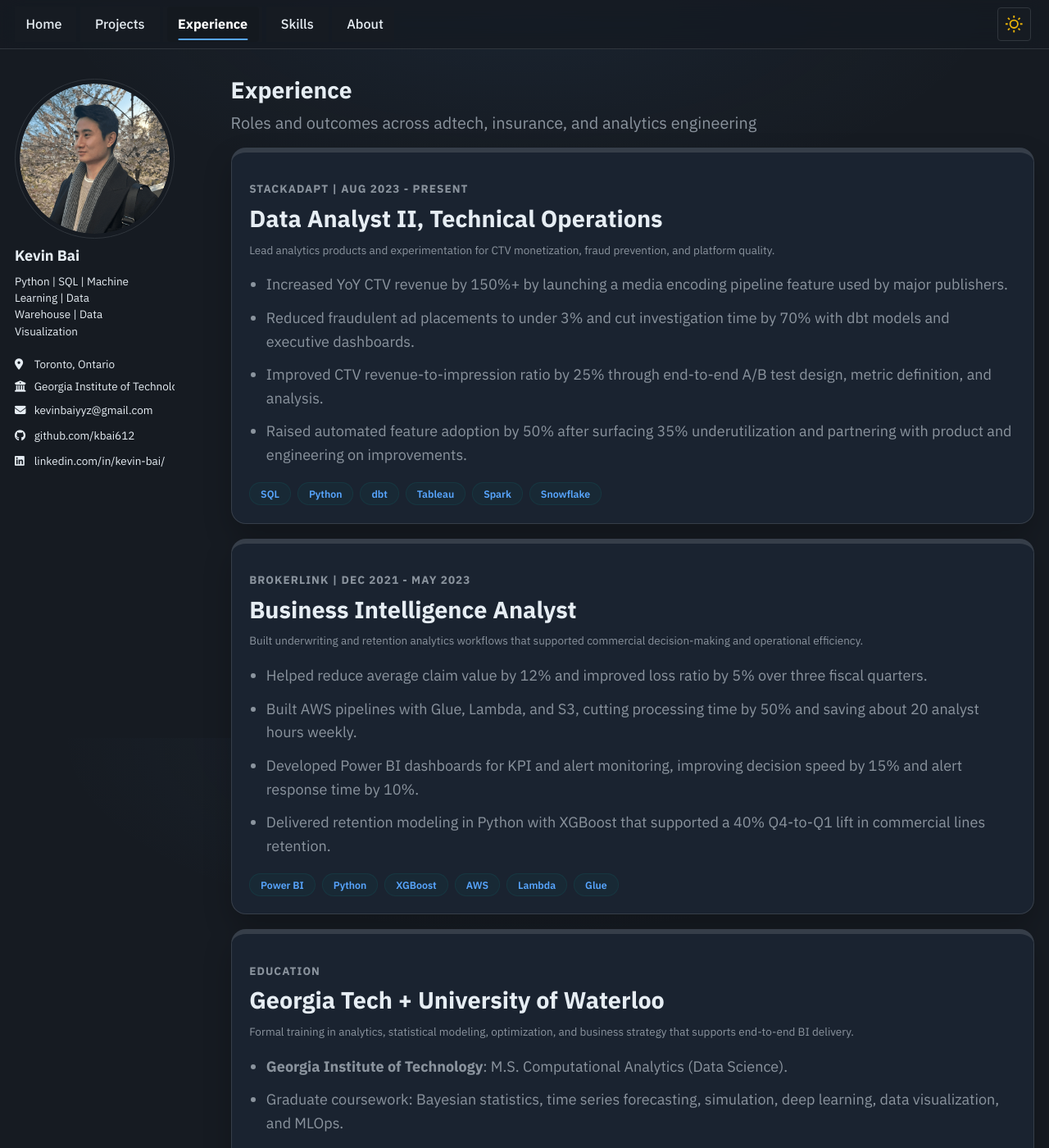
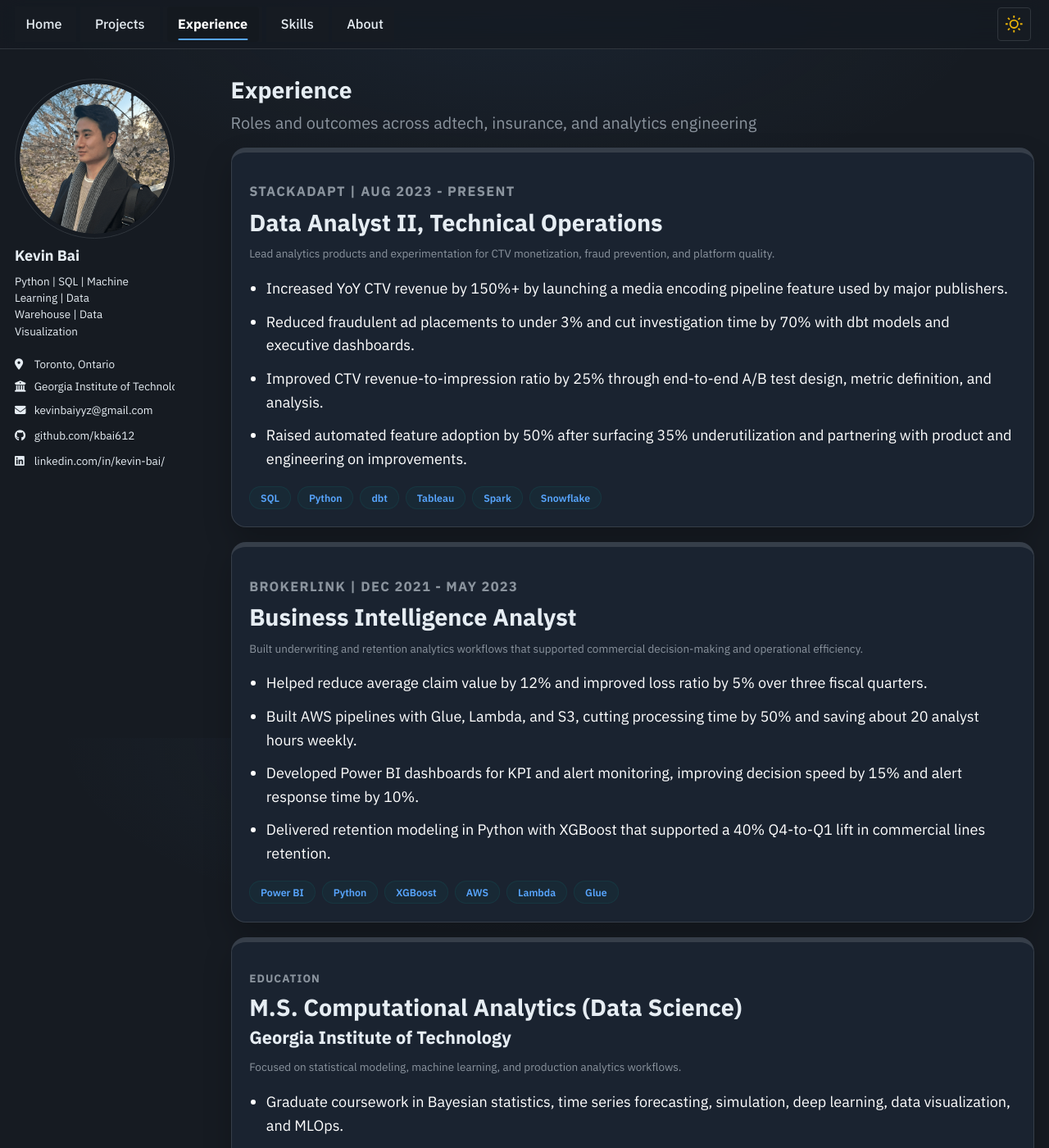
Before and after one commit to kbai612/WEBSITE, a Jekyll site: the page built from _pages/experience.md, in a window 1280 px wide and 1400 px high. Shown: the whole window at 82% size. Built offline with Jekyll 4.4.1, drawn with Linux system fonts in a browser that asks for light colours; some of the changed text lies outside the part shown.

Commit message:
Separate Georgia Tech and Waterloo

```diff
--- a/_pages/experience.md
+++ b/_pages/experience.md
@@ -13,7 +13,7 @@ page_class: "archive--projects-cards"
 
   <div class="featured-work__grid projects-card-grid">
     <article class="featured-card project-card project-card--dark">
-      <p class="featured-card__kicker">StackAdapt | Aug 2023 - Present</p>
+      <p class="featured-card__kicker experience-card__meta">StackAdapt | Aug 2023 - Present</p>
       <h3>Data Analyst II, Technical Operations</h3>
       <p>Lead analytics products and experimentation for CTV monetization, fraud prevention, and platform quality.</p>
 
@@ -37,7 +37,7 @@ page_class: "archive--projects-cards"
     </article>
 
     <article class="featured-card project-card project-card--sand">
-      <p class="featured-card__kicker">BrokerLink | Dec 2021 - May 2023</p>
+      <p class="featured-card__kicker experience-card__meta">BrokerLink | Dec 2021 - May 2023</p>
       <h3>Business Intelligence Analyst</h3>
       <p>Built underwriting and retention analytics workflows that supported commercial decision-making and operational efficiency.</p>
 
@@ -62,23 +62,42 @@ page_class: "archive--projects-cards"
 
     <article class="featured-card project-card project-card--mint">
       <p class="featured-card__kicker">Education</p>
-      <h3>Georgia Tech + University of Waterloo</h3>
-      <p>Formal training in analytics, statistical modeling, optimization, and business strategy that supports end-to-end BI delivery.</p>
+      <h3>M.S. Computational Analytics (Data Science)</h3>
+      <p class="project-card__school">Georgia Institute of Technology</p>
+      <p>Focused on statistical modeling, machine learning, and production analytics workflows.</p>
 
       <ul class="project-card__list">
-        <li><strong>Georgia Institute of Technology</strong>: M.S. Computational Analytics (Data Science).</li>
-        <li>Graduate coursework: Bayesian statistics, time series forecasting, simulation, deep learning, data visualization, and MLOps.</li>
-        <li><strong>University of Waterloo</strong>: B.A. Accounting and Financial Management.</li>
-        <li>Foundation in statistical analysis, quantitative finance, and business strategy.</li>
+        <li>Graduate coursework in Bayesian statistics, time series forecasting, simulation, deep learning, data visualization, and MLOps.</li>
+        <li>Applied advanced analytics methods to business and product-facing decision problems.</li>
       </ul>
 
       <div class="project-card__footer">
         <div class="home-chip-row">
           <span class="home-chip">Machine Learning</span>
-          <span class="home-chip">Statistics</span>
+          <span class="home-chip">Bayesian Statistics</span>
           <span class="home-chip">Forecasting</span>
-          <span class="home-chip">Optimization</span>
-          <span class="home-chip">Data Visualization</span>
+          <span class="home-chip">MLOps</span>
+        </div>
+      </div>
+    </article>
+
+    <article class="featured-card project-card project-card--dark">
+      <p class="featured-card__kicker">Education</p>
+      <h3>B.A. Accounting and Financial Management</h3>
+      <p class="project-card__school">University of Waterloo</p>
+      <p>Built a quantitative foundation in finance, strategy, and statistical analysis.</p>
+
+      <ul class="project-card__list">
+        <li>Coursework included quantitative finance, stochastic processes, multivariable calculus, and equity investments.</li>
+        <li>Built core business and analytical reasoning skills used in BI and commercial analytics roles.</li>
+      </ul>
+
+      <div class="project-card__footer">
+        <div class="home-chip-row">
+          <span class="home-chip">Quantitative Finance</span>
+          <span class="home-chip">Business Strategy</span>
+          <span class="home-chip">Statistical Analysis</span>
+          <span class="home-chip">Stochastic Processes</span>
         </div>
       </div>
     </article>
--- a/_sass/layout/_archive.scss
+++ b/_sass/layout/_archive.scss
@@ -283,6 +283,18 @@
   line-height: 1.12;
 }
 
+.archive--projects-cards .project-card__school {
+  margin: 0.42rem 0 0;
+  color: var(--global-text-color);
+  font-size: clamp(1.05rem, 1.7vw, 1.22rem);
+  font-weight: 700;
+  line-height: 1.22;
+}
+
+.archive--projects-cards .experience-card__meta {
+  font-size: clamp(0.86rem, 1.28vw, 0.98rem);
+}
+
 .archive--projects-cards .project-card--dark {
   border-top-color: #10233e;
 }
@@ -301,7 +313,7 @@
 
   li {
     margin-bottom: 0.65rem;
-    color: var(--global-text-color-light);
+    color: #ffffff;
     line-height: 1.6;
   }
 
```
Also changed, not shown: _pages/projects.md (+11 -10 lines).
